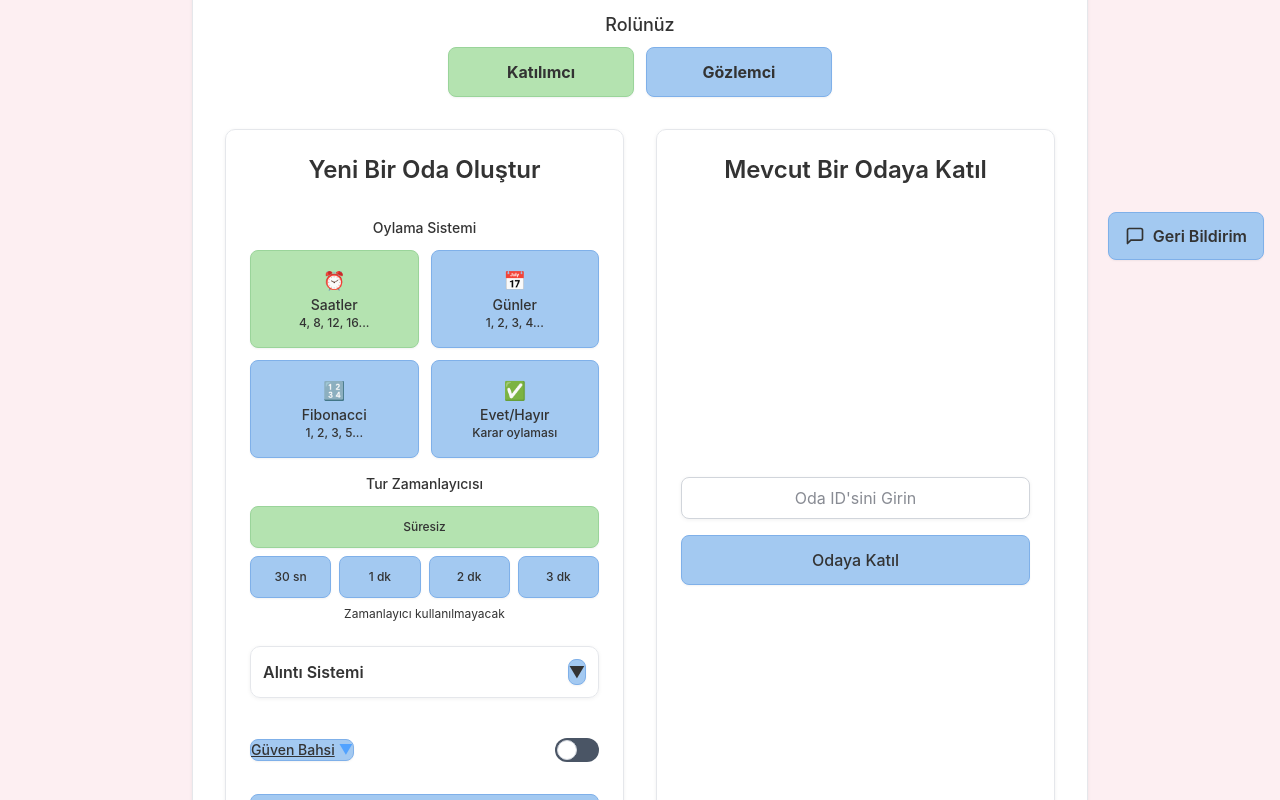
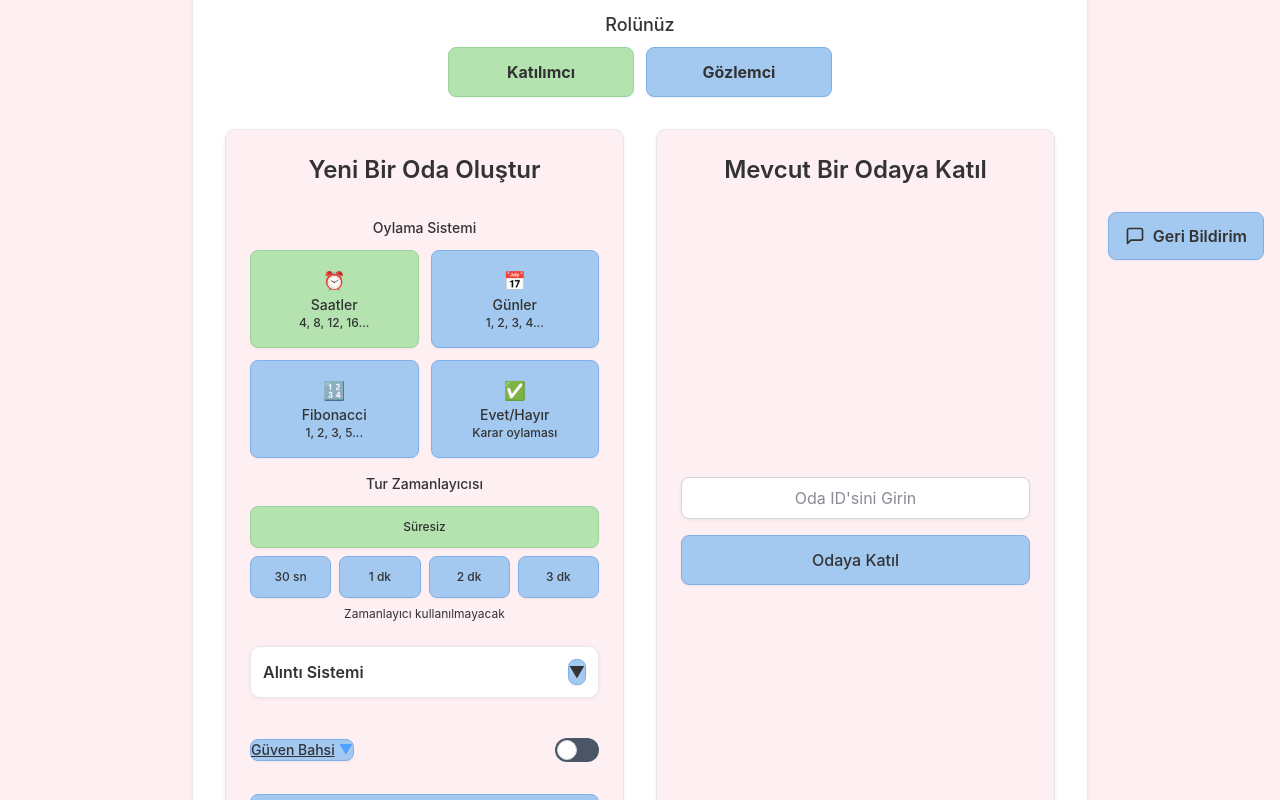
Before and after one commit to ali-gunes/planning-poker, a Next.js app: page / in a window 1280 px wide. Shown: the part 460-1260 px from the top of the page. Built offline with nearby package versions, Linux system fonts and the light colour scheme.

Commit message:
Add variable background colors to the room page

```diff
--- a/src/styles/themes.css
+++ b/src/styles/themes.css
@@ -2319,3 +2319,16 @@
 .theme-macos .ring-blue-500\/60 {
   box-shadow: 0 0 0 2px rgba(180,227,176,0.6) !important;
 }
+
+/* --- GLOBAL BG OVERRIDES FOR LAYOUT CONTAINERS --- */
+.theme-macos .bg-gray-900,
+.theme-macos .bg-gray-900\/50,
+.theme-macos [class*="bg-gray-900"] {
+  background-color: var(--macos-bg, #F8F6F1) !important;
+}
+
+/* Text light gray to dark for readability */
+.theme-macos .text-gray-100,
+.theme-macos .text-gray-200 {
+  color: #333333 !important;
+}
```
